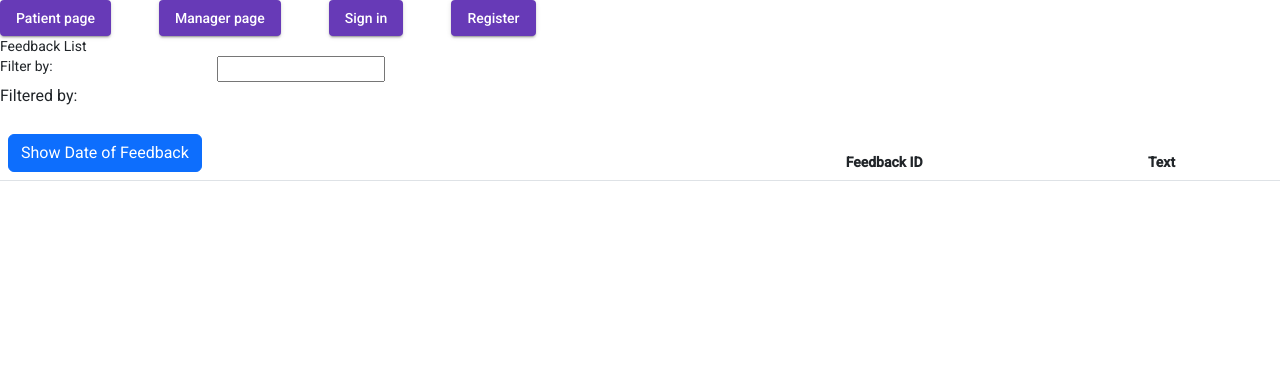
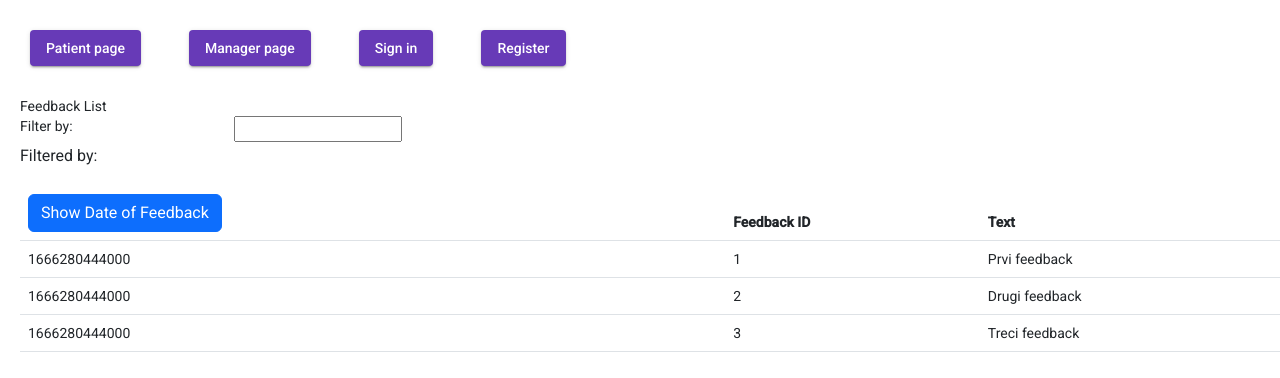
Before and after one commit to darkoo59/hospital-public, an Angular app: page /welcome in a window 1280 px wide. Shown: the top 378 px of the page. Built offline with nearby package versions, Linux system fonts and the light colour scheme.

Commit message:
Napravljen welcome page funkcionalno

```diff
--- a/src/app/app.component.ts
+++ b/src/app/app.component.ts
@@ -1,9 +1,11 @@
 import { Component } from '@angular/core';
+import { WelcomePageService } from './modules/pages/welcome/welcome.service';
 
 @Component({
   selector: 'app-root',
   templateUrl: './app.component.html',
-  styleUrls: ['./app.component.css']
+  styleUrls: ['./app.component.css'],
+  providers: [WelcomePageService]
 })
 export class AppComponent {
   title: string= "Medical site";
--- a/src/app/modules/pages/pages.module.ts
+++ b/src/app/modules/pages/pages.module.ts
@@ -9,7 +9,7 @@ import { BrowserModule } from '@angular/platform-browser';
 @NgModule({
   declarations: [
     HomeComponent,
-    WelcomeComponent,
+    WelcomeComponent
   ],
   imports: [
     CommonModule,
--- a/src/app/modules/pages/welcome/welcome.component.html
+++ b/src/app/modules/pages/welcome/welcome.component.html
@@ -1,11 +1,11 @@
-<div>
+<div style="padding-left: 30px; padding-top: 30px" >
     <button color="primary" mat-raised-button>Patient page</button>
     <button color="primary" mat-raised-button>Manager page</button>
     <button color="primary" mat-raised-button>Sign in</button>
     <button color="primary" mat-raised-button>Register</button>
 </div>
 
-<div class="panel panel-primary">
+<div class="panel panel-primary" style="padding-top: 30px; padding-left: 20px;">
     <div class="panel-heading">
         Feedback List
     </div>
@@ -36,12 +36,19 @@
                     </tr>
                 </thead>
                 <tbody>
-
+                    <tr *ngFor="let feedback of feedbacks">
+                        <td>
+                            {{feedback.feedbackDate}}
+                        </td>
+                        <td>
+                            {{feedback.feedbackId}}
+                        </td>
+                        <td>
+                            {{feedback.feedbackText}}
+                        </td>
+                    </tr>
                 </tbody>
             </table>
-
         </div>
-
-
     </div>
 </div>
--- a/src/app/modules/pages/welcome/welcome.component.ts
+++ b/src/app/modules/pages/welcome/welcome.component.ts
@@ -1,4 +1,6 @@
 import { Component, OnInit } from '@angular/core';
+import { IFeedback } from './feedback';
+import { WelcomePageService } from './welcome.service';
 
 @Component({
   selector: 'app-welcome',
@@ -7,9 +9,13 @@ import { Component, OnInit } from '@angular/core';
 })
 export class WelcomeComponent implements OnInit {
 
-  constructor() { }
+  feedbacks: IFeedback[] = [];
+
+  constructor(private _welcomePageService: WelcomePageService) {
+  }
 
   ngOnInit(): void {
+    this.feedbacks = this._welcomePageService.getFeedbacks();
   }
 
 }
```
